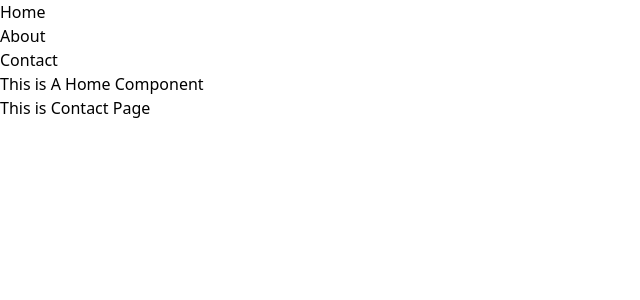
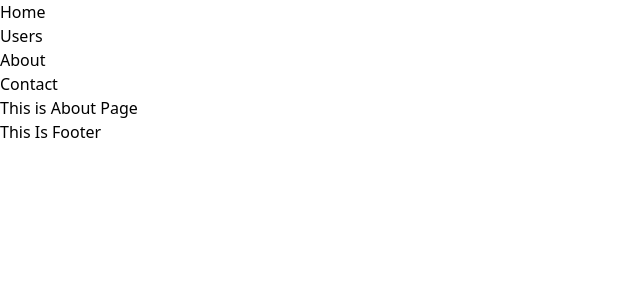
Before and after one commit to jayen123/React-Router, a React (Vite) app: page /about in a window 1280 px wide. Shown: the top 300 px of the page, without its empty margins (0-640 px from the left). Built offline with nearby package versions, Linux system fonts and the light colour scheme.

Commit message:
recap nested route with Link

```diff
--- a/src/components/About/About.jsx
+++ b/src/components/About/About.jsx
@@ -3,7 +3,7 @@
 export default function About() {
   return (
     <div>
-        <h1>This is Contact Page</h1>
+        <h1>This is About Page</h1>
     </div>
   )
 }
--- /dev/null
+++ b/src/components/Footer/Footer.jsx
@@ -0,0 +1,8 @@
+
+export default function Footer() {
+  return (
+    <div>
+        <h1>This Is Footer</h1>
+    </div>
+  )
+}
--- a/src/components/Home/Home.jsx
+++ b/src/components/Home/Home.jsx
@@ -1,12 +1,13 @@
 import { Outlet } from "react-router-dom";
 import Navbar from "../Navbar/Navbar";
+import Footer from "../Footer/Footer";
 
 export default function Home() {
   return (
     <div className="flex flex-col items-center justify-center h-screen">
       <Navbar />
-      <h1>This is A Home Component</h1>
       <Outlet />
+      <Footer />
     </div>
   );
 }
--- a/src/components/Navbar/Navbar.jsx
+++ b/src/components/Navbar/Navbar.jsx
@@ -1,3 +1,4 @@
+import { Link } from "react-router-dom";
 
 
 export default function Navbar() {
@@ -5,13 +6,16 @@ export default function Navbar() {
     <nav>
         <ul className="flex gap-5">
           <li>
-            <a href="/">Home</a>
+            <Link to={"/"}>Home</Link>
           </li>
           <li>
-            <a href="/about">About</a>
+            <Link to={"/users"}>Users</Link>
           </li>
           <li>
-            <a href="/contact">Contact</a>
+            <Link to={"/about"}>About</Link>
+          </li>
+          <li>
+            <Link to={"/contact"}>Contact</Link>
           </li>
         </ul>
 
--- /dev/null
+++ b/src/components/Users/Users.jsx
@@ -0,0 +1,7 @@
+
+
+export default function Users() {
+  return (
+    <div>Users</div>
+  )
+}
--- a/src/main.jsx
+++ b/src/main.jsx
@@ -6,6 +6,7 @@ import { createBrowserRouter, RouterProvider } from "react-router-dom";
 import Home from "./components/Home/Home.jsx";
 import About from "./components/About/About.jsx";
 import Contact from "./components/Contact/Contact.jsx";
+import Users from "./components/Users/Users.jsx";
 
 const router = createBrowserRouter([
   {
@@ -20,6 +21,10 @@ const router = createBrowserRouter([
         path: "/contact",
         element: <Contact />,
       },
+      {
+        path: "/users",
+        element: <Users />,
+      },
     ],
   },
 ]);
```
